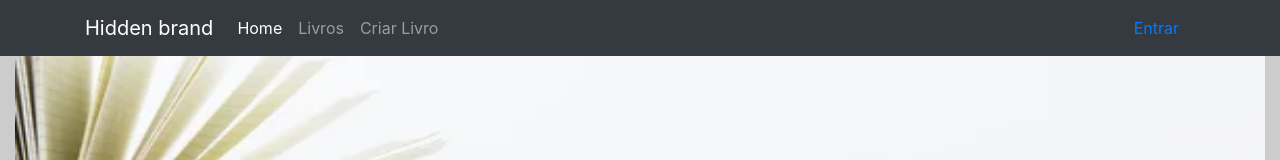
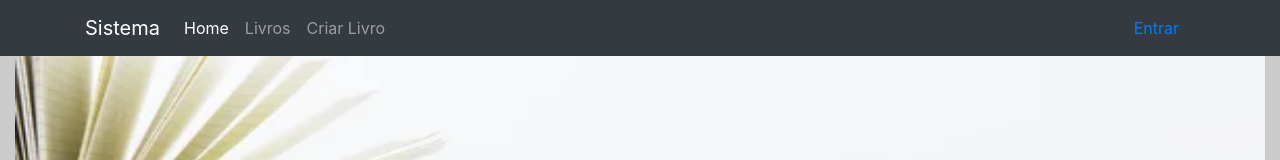
Before and after one commit to ironhack-sao-wdft/react-ironplate, a React (Create React App) app: page / in a window 1280 px wide. Shown: the top 160 px of the page. Built offline with nearby package versions, Linux system fonts and the light colour scheme.

Commit message:
mudando navbar

```diff
--- a/src/components/Navbar.js
+++ b/src/components/Navbar.js
@@ -10,15 +10,15 @@ function Navbar() {
     <nav className="navbar navbar-expand-lg navbar-dark bg-dark">
       <div className="container  d-flex justify-content-between align-items-center text-light">
             <button className="navbar-toggler" type="button"
-              data-bs-toggle="collapse"
-              data-bs-target="#navbarTogglerDemo01"
+              data-toggle="collapse"
+              data-bs-target="#collapseExample"
               aria-controls="navbarTogglerDemo01"
               aria-expanded="false"
               aria-label="Toggle navigation">
-                <span class="navbar-toggler-icon"></span>
+              <span className="navbar-toggler-icon"></span>
               </button>
            <div className="collapse navbar-collapse" id="navbarTogglerDemo01">
-              <a className="navbar-brand" href="/">Hidden brand</a>
+              <a className="navbar-brand" href="/">Sistema</a>
 
 
 
```
